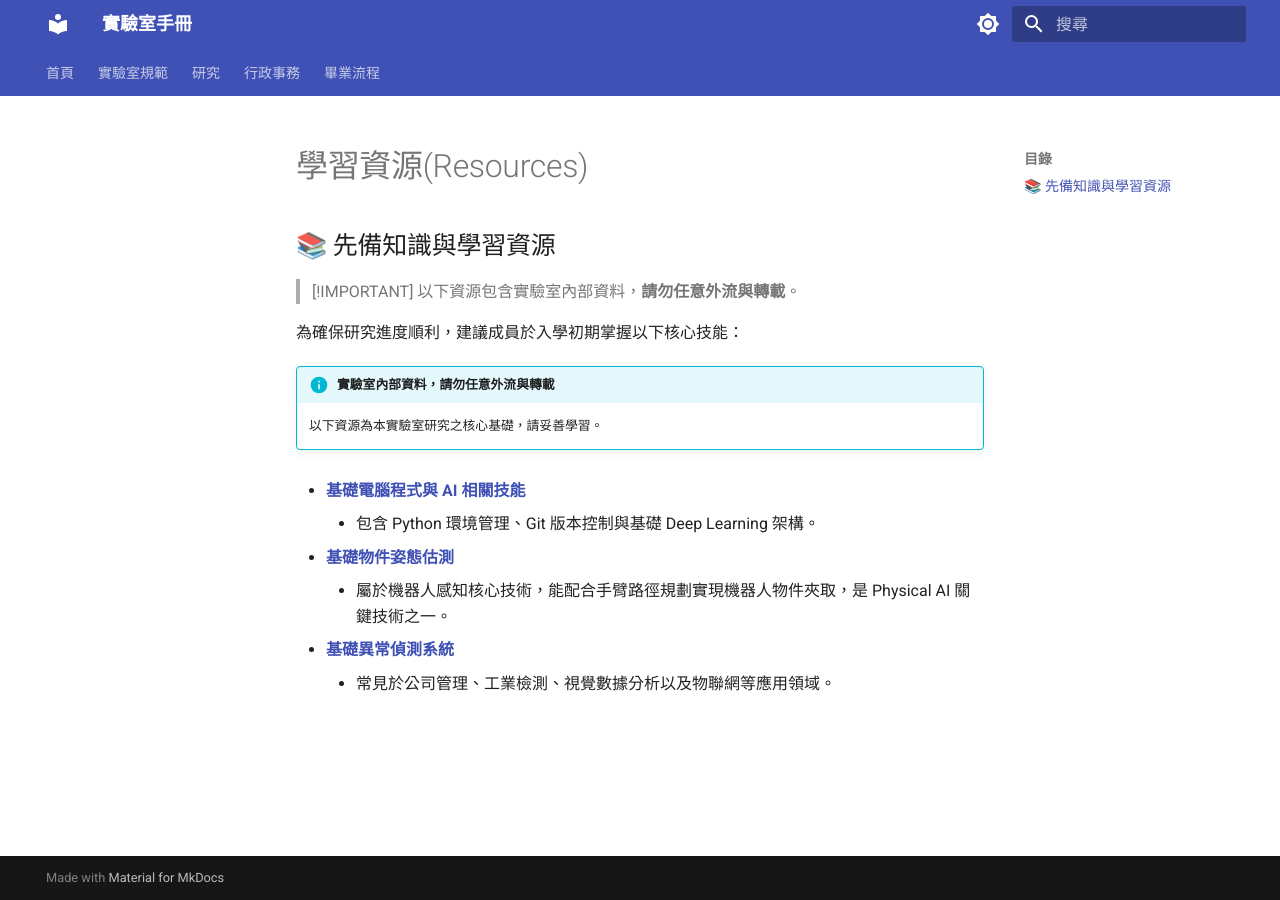
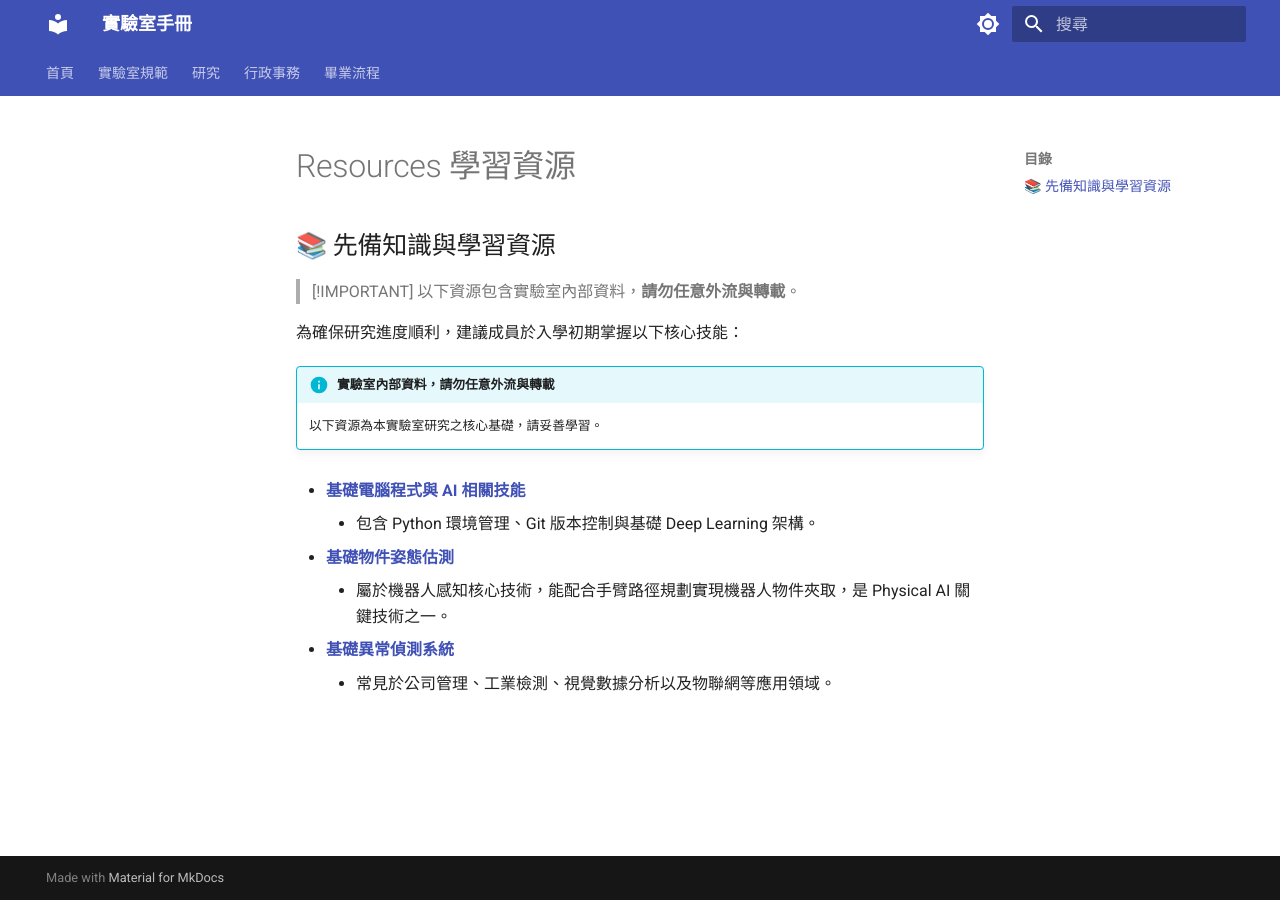
Before and after one commit to Ewz9/lab_handbook, an MkDocs documentation site: the page built from docs/resources.md, in a window 1280 px wide. Built offline with MkDocs 1.6.1 and Material for MkDocs 9.7.7, drawn with Linux system fonts in a browser that asks for light colours.

```diff
--- a/docs/resources.md
+++ b/docs/resources.md
@@ -1,4 +1,4 @@
-# 學習資源(Resources)
+# Resources 學習資源
 
 ## 📚 先備知識與學習資源
 > [!IMPORTANT]
```
